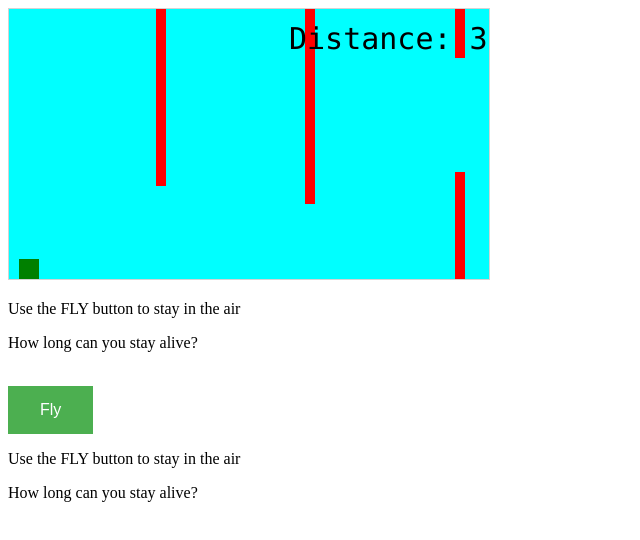
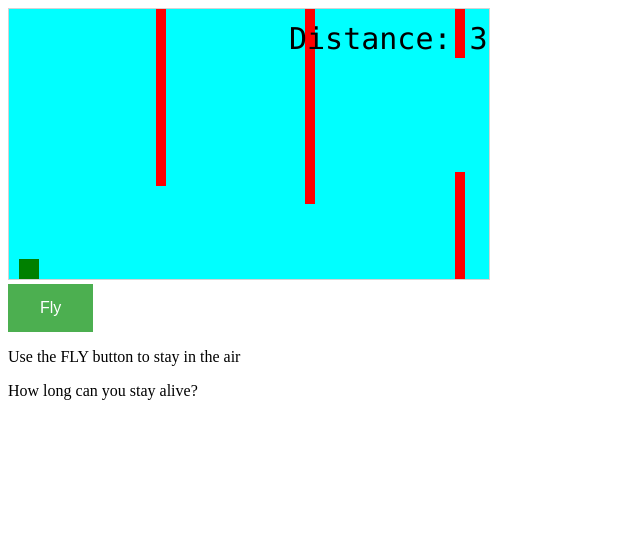
Before and after one commit to GrantSlattery/floatgame, a plain HTML site: page index.html in a window 1280 px wide. Shown: the whole page, without its empty margins (0-640 px from the left). Drawn offline with Linux system fonts and the light colour scheme.

Commit message:
Update index.html

```diff
--- a/index.html
+++ b/index.html
@@ -24,8 +24,6 @@ button {
 </head>
 <body onload="startGame()">
 
-<p>Use the FLY button to stay in the air</p>
-<p>How long can you stay alive?</p>
 <script>
 
 var myGamePiece;
```
